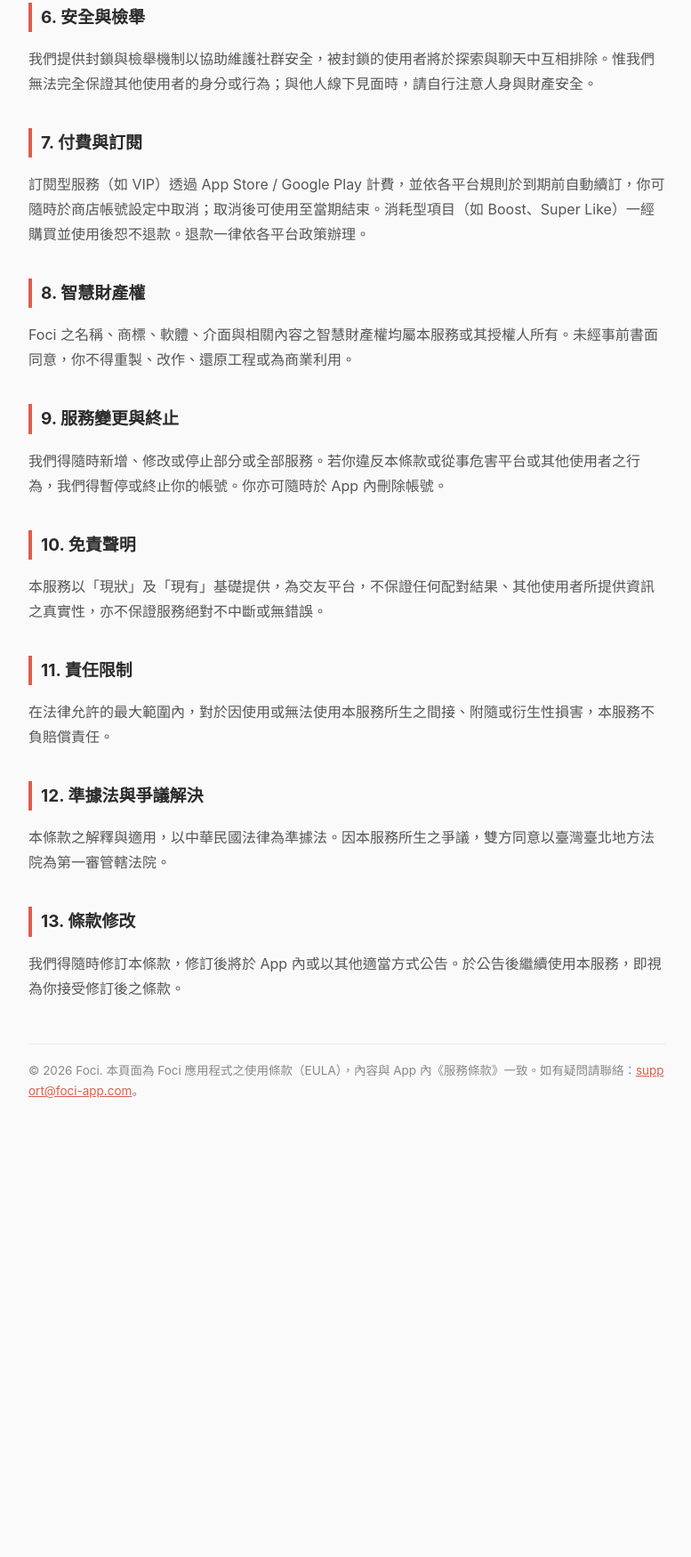
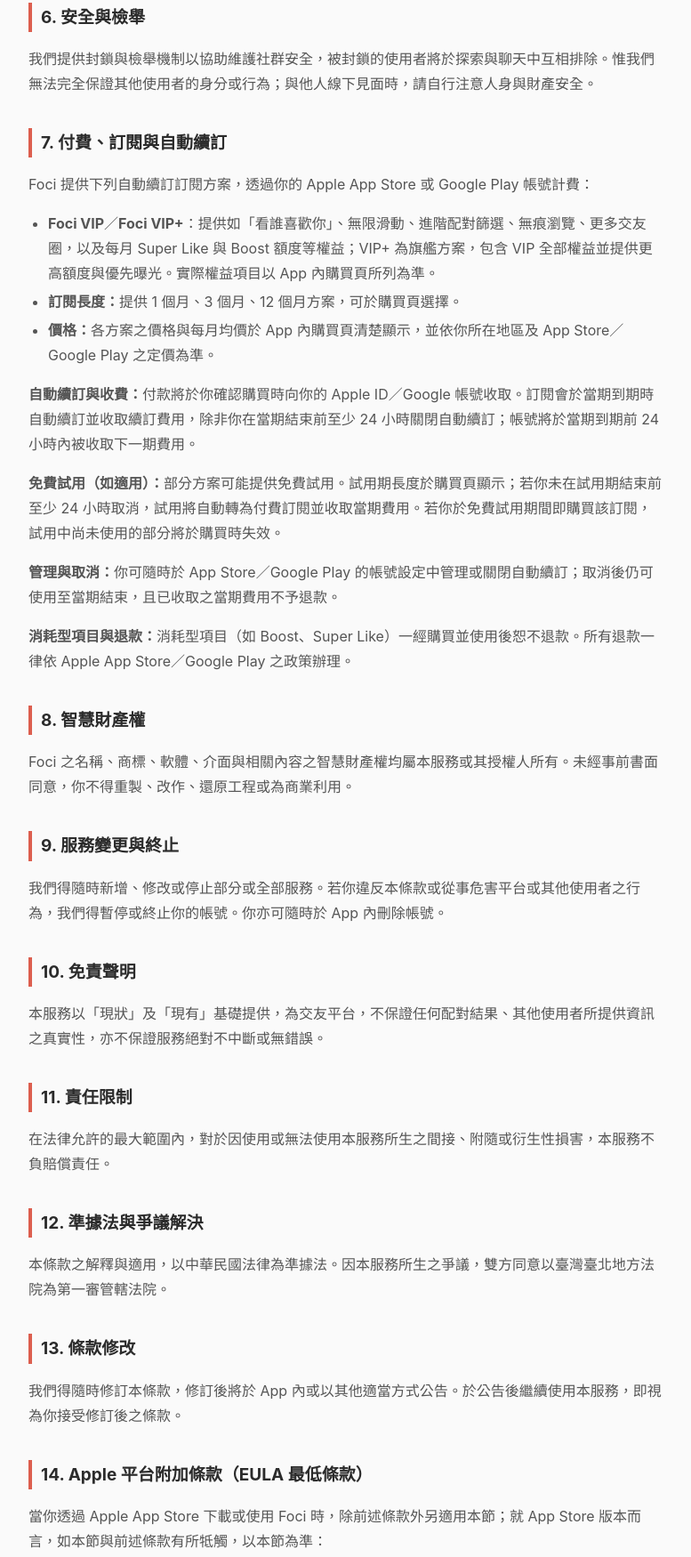
Before and after one commit to OmarHung/Foci-pages, a plain HTML site: page terms/index.html in a window 1280 px wide. Shown: the part 1050-2800 px from the top of the page at 89% size, without its empty margins (250-1027 px from the left). Before the commit the page ends 2369 px from the top, so only its background shows below. Drawn offline with Linux system fonts and the light colour scheme.

Commit message:
docs(terms): 補齊 EULA 訂閱揭露與 Apple 最低條款
避免 App Store 因自訂 EULA 缺項退件：
- 第 7 條擴充自動續訂揭露：方案名稱/權益、訂閱長度、收費時點
  （當期結束前 24h）、免費試用轉付費、管理與取消路徑
- 新增第 14 條「Apple 平台附加條款」：當事人、授權範圍、維護支援、
  保固、產品主張、法令遵循、第三方受益人（Apple）
- 更新最後更新日期；修正 footer（App 內已改外連、不再自帶條款頁）

Co-Authored-By: Claude Opus 4.8 <noreply@anthropic.com>

```diff
--- a/terms/index.html
+++ b/terms/index.html
@@ -29,7 +29,7 @@
   <div class="wrap">
     <header>
       <h1>Foci 使用條款（EULA）</h1>
-      <div class="sub">最後更新：2026 年 6 月</div>
+      <div class="sub">最後更新：2026 年 7 月</div>
     </header>
 
     <div class="note">
@@ -54,8 +54,17 @@
     <h2>6. 安全與檢舉</h2>
     <p>我們提供封鎖與檢舉機制以協助維護社群安全，被封鎖的使用者將於探索與聊天中互相排除。惟我們無法完全保證其他使用者的身分或行為；與他人線下見面時，請自行注意人身與財產安全。</p>
 
-    <h2>7. 付費與訂閱</h2>
-    <p>訂閱型服務（如 VIP）透過 App Store / Google Play 計費，並依各平台規則於到期前自動續訂，你可隨時於商店帳號設定中取消；取消後可使用至當期結束。消耗型項目（如 Boost、Super Like）一經購買並使用後恕不退款。退款一律依各平台政策辦理。</p>
+    <h2>7. 付費、訂閱與自動續訂</h2>
+    <p>Foci 提供下列自動續訂訂閱方案，透過你的 Apple App Store 或 Google Play 帳號計費：</p>
+    <ul>
+      <li><strong>Foci VIP</strong>／<strong>Foci VIP+</strong>：提供如「看誰喜歡你」、無限滑動、進階配對篩選、無痕瀏覽、更多交友圈，以及每月 Super Like 與 Boost 額度等權益；VIP+ 為旗艦方案，包含 VIP 全部權益並提供更高額度與優先曝光。實際權益項目以 App 內購買頁所列為準。</li>
+      <li><strong>訂閱長度：</strong>提供 1 個月、3 個月、12 個月方案，可於購買頁選擇。</li>
+      <li><strong>價格：</strong>各方案之價格與每月均價於 App 內購買頁清楚顯示，並依你所在地區及 App Store／Google Play 之定價為準。</li>
+    </ul>
+    <p><strong>自動續訂與收費：</strong>付款將於你確認購買時向你的 Apple ID／Google 帳號收取。訂閱會於當期到期時自動續訂並收取續訂費用，除非你在當期結束前至少 24 小時關閉自動續訂；帳號將於當期到期前 24 小時內被收取下一期費用。</p>
+    <p><strong>免費試用（如適用）：</strong>部分方案可能提供免費試用。試用期長度於購買頁顯示；若你未在試用期結束前至少 24 小時取消，試用將自動轉為付費訂閱並收取當期費用。若你於免費試用期間即購買該訂閱，試用中尚未使用的部分將於購買時失效。</p>
+    <p><strong>管理與取消：</strong>你可隨時於 App Store／Google Play 的帳號設定中管理或關閉自動續訂；取消後仍可使用至當期結束，且已收取之當期費用不予退款。</p>
+    <p><strong>消耗型項目與退款：</strong>消耗型項目（如 Boost、Super Like）一經購買並使用後恕不退款。所有退款一律依 Apple App Store／Google Play 之政策辦理。</p>
 
     <h2>8. 智慧財產權</h2>
     <p>Foci 之名稱、商標、軟體、介面與相關內容之智慧財產權均屬本服務或其授權人所有。未經事前書面同意，你不得重製、改作、還原工程或為商業利用。</p>
@@ -75,8 +84,20 @@
     <h2>13. 條款修改</h2>
     <p>我們得隨時修訂本條款，修訂後將於 App 內或以其他適當方式公告。於公告後繼續使用本服務，即視為你接受修訂後之條款。</p>
 
+    <h2>14. Apple 平台附加條款（EULA 最低條款）</h2>
+    <p>當你透過 Apple App Store 下載或使用 Foci 時，除前述條款外另適用本節；就 App Store 版本而言，如本節與前述條款有所牴觸，以本節為準：</p>
+    <ul>
+      <li><strong>當事人：</strong>本條款僅存在於你與 Foci 團隊之間，而非與 Apple Inc.（以下稱「Apple」）。Foci 團隊（而非 Apple）單獨負責 Foci 及其內容。</li>
+      <li><strong>授權範圍：</strong>Foci 授予你一項不可轉讓之授權，得於你所擁有或控制之任何 Apple 品牌裝置上，並依《App Store 服務條款》所定使用規則使用 Foci。</li>
+      <li><strong>維護與支援：</strong>Foci 團隊單獨負責提供 Foci 之維護與技術支援，Apple 就此不負任何義務。如需支援，請聯絡 <a href="mailto:support@foci-app.com">support@foci-app.com</a>。</li>
+      <li><strong>保固：</strong>Foci 團隊為 Foci 任何保固（於未經有效免除之範圍內）之唯一負責人。若 Foci 未能符合任何適用之保固，你可通知 Apple，Apple 將把該 App 之購買價金（如有）退還予你；於法律允許之最大範圍內，Apple 就 Foci 不負其他任何保固義務。</li>
+      <li><strong>產品主張：</strong>就 Foci 或你持有及／或使用 Foci 所生之任何主張（包括但不限於產品責任、未能符合法律或法規要求、消費者保護或類似法規之主張，以及第三人智慧財產權侵權之主張），概由 Foci 團隊而非 Apple 負責處理。</li>
+      <li><strong>法令遵循：</strong>你聲明你並非位於受美國政府禁運或經美國政府列為「支持恐怖主義」之國家，且未被列於任何美國政府之禁止或受限名單。</li>
+      <li><strong>第三方受益人：</strong>你同意 Apple 及其子公司為本條款之第三方受益人；於你接受本條款後，Apple 有權（且視為已接受該權利）作為第三方受益人對你強制執行本條款。</li>
+    </ul>
+
     <footer>
-      © 2026 Foci. 本頁面為 Foci 應用程式之使用條款（EULA），內容與 App 內《服務條款》一致。如有疑問請聯絡：<a href="mailto:support@foci-app.com">support@foci-app.com</a>。
+      © 2026 Foci. 本頁面為 Foci 應用程式之使用條款（EULA）暨服務條款。如有疑問請聯絡：<a href="mailto:support@foci-app.com">support@foci-app.com</a>。
     </footer>
   </div>
 </body>
```
